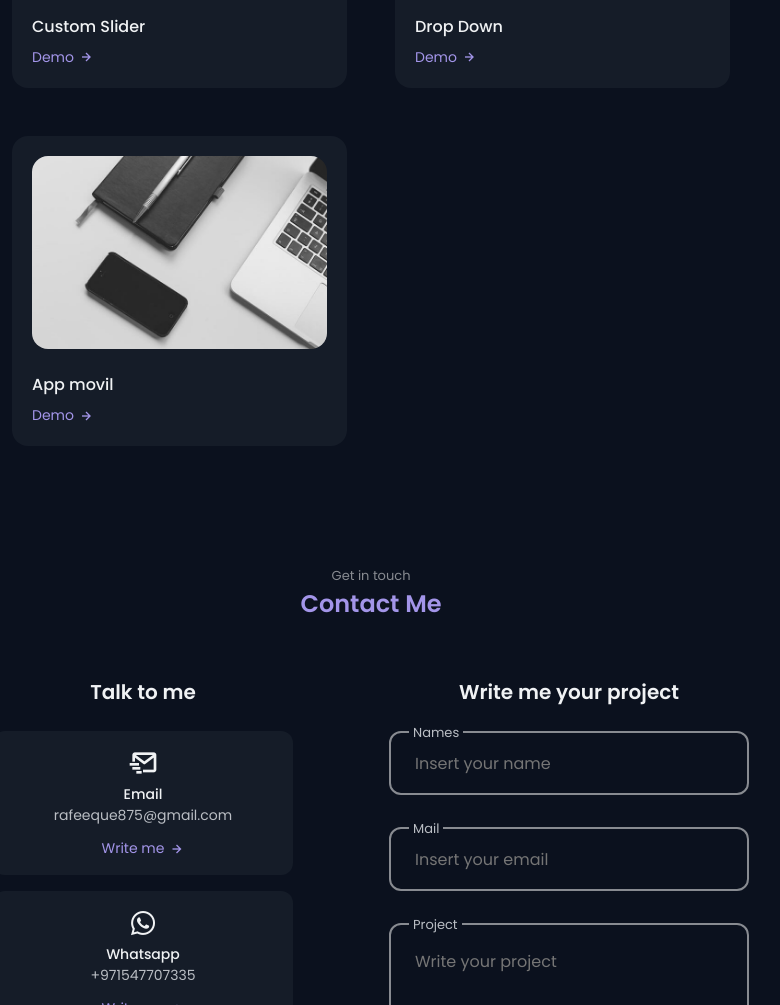
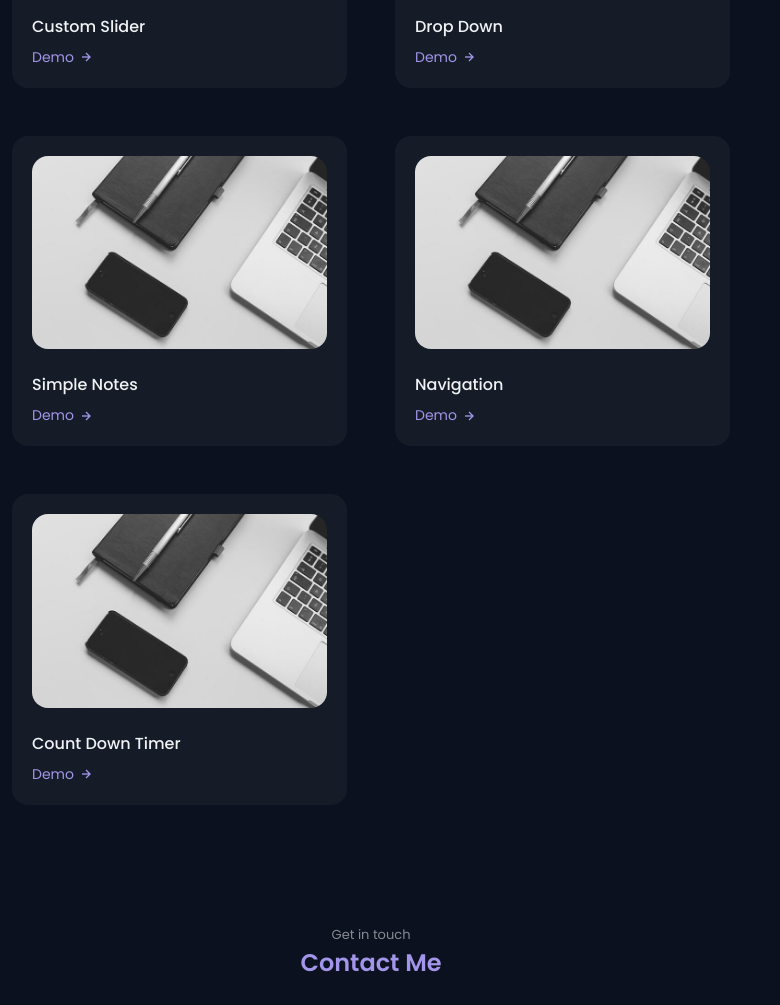
Before and after one commit to Rafeeque96/my-personal-site, a plain HTML site: page index.html in a window 1280 px wide. Shown: the part 3380-4385 px from the top of the page, without its empty margins (269-1049 px from the left). Drawn offline with nearby package versions, Linux system fonts and the light colour scheme.

Commit message:
Update index.html
project updates

```diff
--- a/index.html
+++ b/index.html
@@ -509,12 +509,31 @@
                     <div class="work__card mix movil">
                         <img src="assets/img/work5.jpg" alt="" class="work__img">
 
-                        <h3 class="work__title">App movil</h3>
+                        <h3 class="work__title">Simple Notes</h3>
 
-                        <a href="" class="work__button">
+                        <a href="https://simplejsproject.netlify.app" class="work__button">
                             Demo <i class='bx bx-right-arrow-alt work__icon' ></i>
                         </a>
                     </div>
+                    <div class="work__card mix movil">
+                        <img src="assets/img/work5.jpg" alt="" class="work__img">
+
+                        <h3 class="work__title">Navigation</h3>
+
+                        <a href="https://navigationjsproject.netlify.app" class="work__button">
+                            Demo <i class='bx bx-right-arrow-alt work__icon' ></i>
+                        </a>
+                    </div>
+                    <div class="work__card mix movil">
+                        <img src="assets/img/work5.jpg" alt="" class="work__img">
+
+                        <h3 class="work__title">Count Down Timer</h3>
+
+                        <a href="https://countdowntimerjsproject.netlify.app" class="work__button">
+                            Demo <i class='bx bx-right-arrow-alt work__icon' ></i>
+                        </a>
+                    </div>
+
                 </div>
             </section>
 
```
